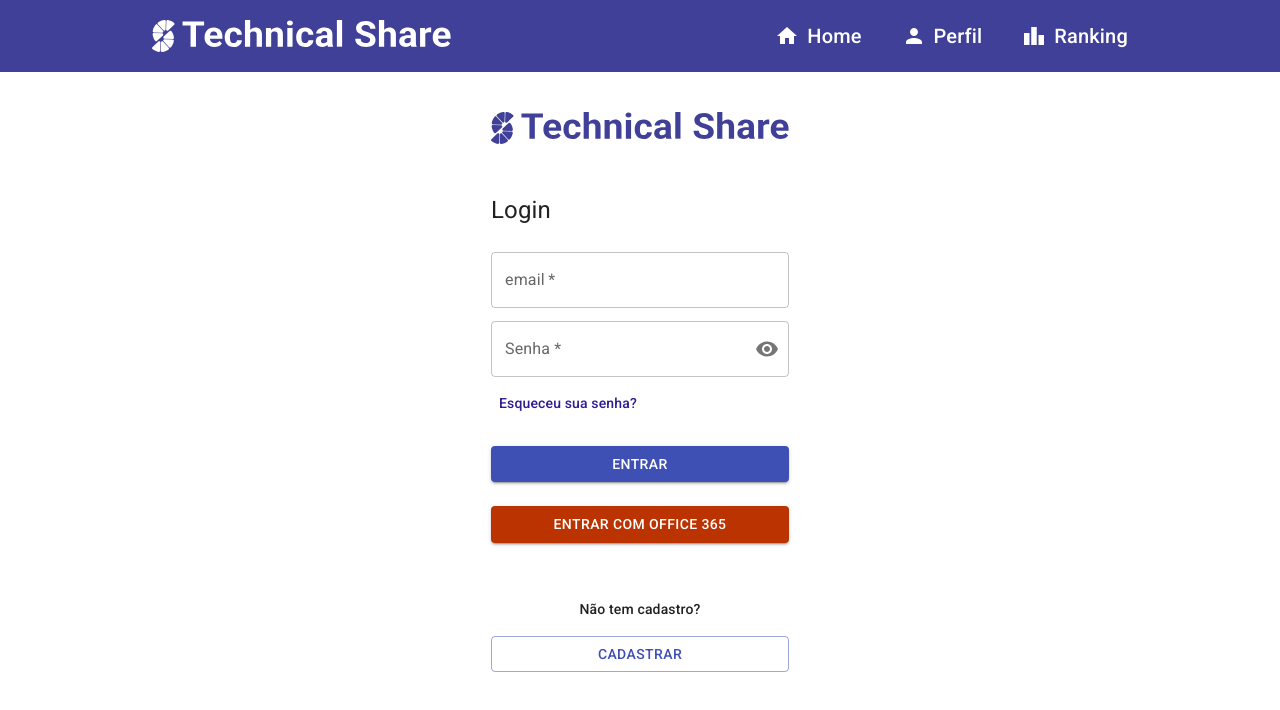
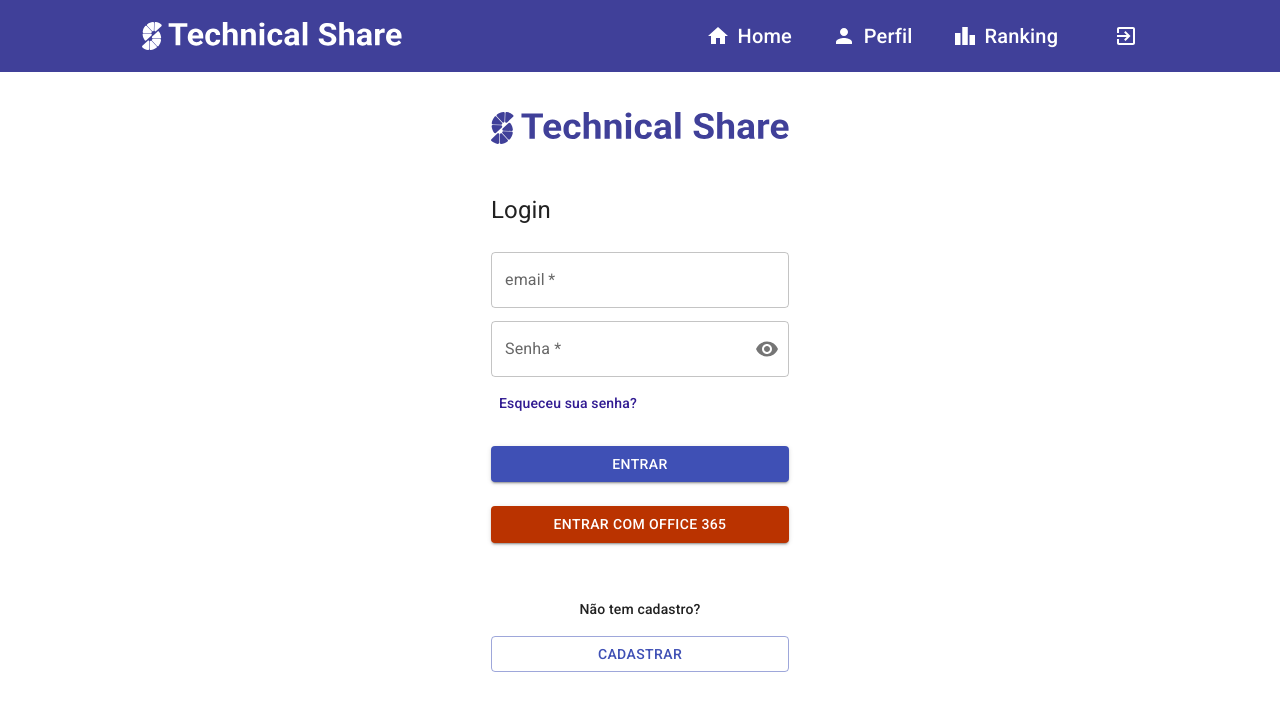
Before and after one commit to Squad-25/technical-share-25, a React (Create React App) app in the folder technical-share-25/: page / in a window 1280 px wide. Shown: the top 710 px of the page. Built offline with nearby package versions, Linux system fonts and the light colour scheme.

Commit message:
header atualizado

```diff
--- a/technical-share-25/src/components/breadcrumbs/breadCrumbs.jsx
+++ b/technical-share-25/src/components/breadcrumbs/breadCrumbs.jsx
@@ -72,12 +72,28 @@ export default function BreadCrumbs() {
         return (
           <Container>
             <Icon /> <p>Meu Perfil</p>
+            <LogoutButton
+            onClick={() => {
+              localStorage.clear()
+              navigate("/")
+            }}
+          >
+            <LogoutIcon />
+          </LogoutButton>
           </Container>
         )
       case "/profile/edit":
         return (
           <Container>
             <Icon /> <p>Editar Perfil</p>
+            <LogoutButton
+            onClick={() => {
+              localStorage.clear()
+              navigate("/")
+            }}
+          >
+            <LogoutIcon />
+          </LogoutButton>
           </Container>
         )
       case "/rank":
--- a/technical-share-25/src/components/header/header.jsx
+++ b/technical-share-25/src/components/header/header.jsx
@@ -3,6 +3,9 @@ import { useLocation, useNavigate } from "react-router-dom"
 import styledComponents from "styled-components"
 import logo from "../../assets/technicalshare-logo.svg"
 import { Home, Person, Leaderboard } from "@mui/icons-material"
+import LogoutIcon from '@mui/icons-material/ExitToApp';
+import styled from "@emotion/styled"
+import { Box } from "@mui/system"
 
 const Container = styledComponents.div`
 .header-bg {
@@ -24,11 +27,21 @@ display: none;
   color: #FFFFFF;
 }
 
+#logo {
+  width: 260px;
+  @media screen and (min-width: 1840px){
+    width: auto;
+  }
+}
+
 .header-menu {
   display: flex;
   gap: 40px;
   flex-wrap: wrap;
   list-style-type: none;
+  @media screen and (max-width: 860px){
+    gap: 16px;
+     }
 }
 
 .header-menu li {
@@ -93,6 +106,15 @@ display: none;
 }
 `
 
+const LogoutButton = styled(Box)`
+ color: white;
+ padding-left: 16px;
+ margin-bottom: -8px;
+ @media screen and (max-width: 860px){
+ padding-left: 0px;
+  }
+`
+
 export default function Header() {
   const location = useLocation()
   const navigate = useNavigate()
@@ -105,7 +127,7 @@ export default function Header() {
     >
       <header className="header-bg">
         <div className="header container">
-          <img
+          <img id="logo"
             src={logo}
             alt="Technical Share"
             onClick={() => navigate("/home")}
@@ -124,7 +146,18 @@ export default function Header() {
                 <Leaderboard className="icon" />
                 <p>Ranking</p>
               </li>
+              <li>
+              <LogoutButton
+            onClick={() => {
+              localStorage.clear()
+              navigate("/")
+            }}
+          >
+            <LogoutIcon />
+          </LogoutButton>
+              </li>
             </ul>
+
           </nav>
         </div>
       </header>
```
